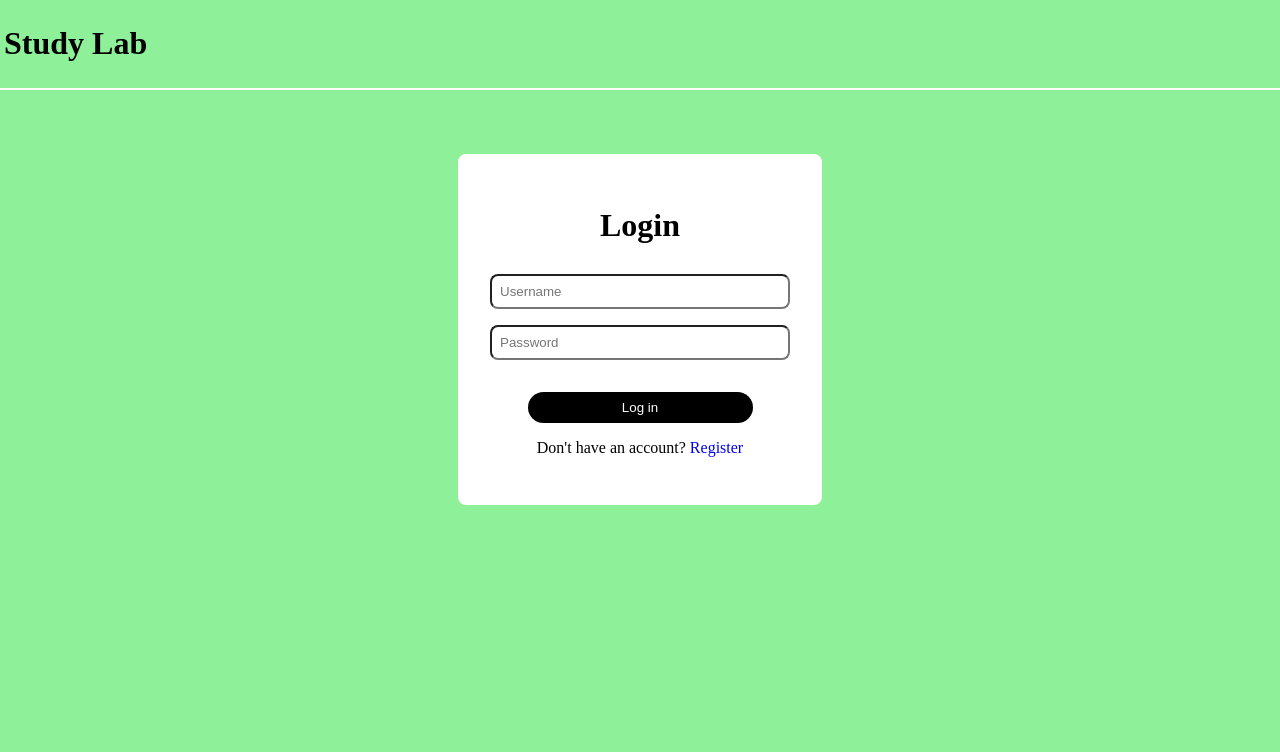
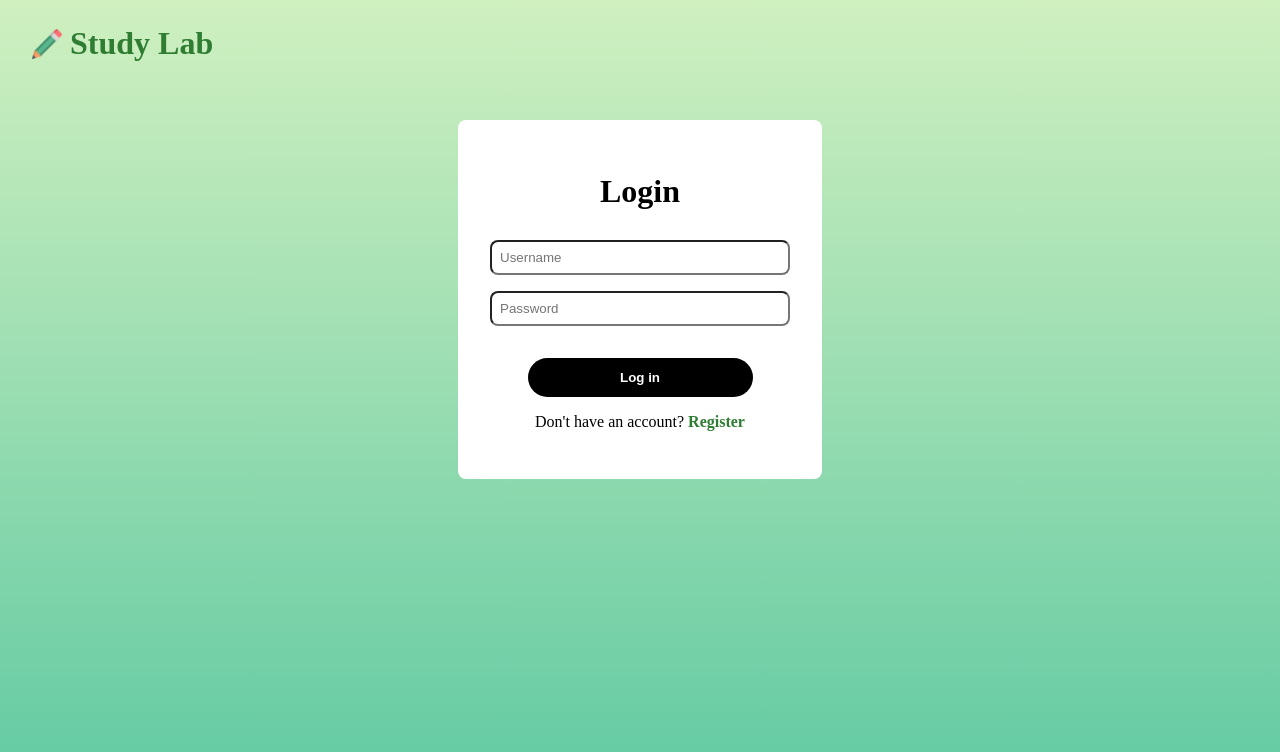
Before and after one commit to Mehereenm/Study-Lab, a plain HTML site: page Login_Page.html in a window 1280 px wide. Drawn offline with Linux system fonts and the light colour scheme.

Commit message:
Added logo icon + updated css

```diff
--- a/Login_Page.html
+++ b/Login_Page.html
@@ -10,6 +10,7 @@
 
     <!--Logo-->
     <div class="login_logo">
+        <img src="pictures/study_lab_icon.png">
         <h1>Study Lab</h1>
     </div>
 
--- a/style.css
+++ b/style.css
@@ -1,19 +1,32 @@
 body {
     height: 100vh;
     margin: 0;
-    background-color: rgb(142, 240, 152);
+    background: linear-gradient(#d0f0c0, #60c9a2);
 }
 
 .login_logo {
-    padding: 0.25rem;
-    border-bottom: 2px solid white;
+    display: flex;
+    justify-content: flex-start;
+    align-items: center;
+    padding: 0.25rem 2rem;
+}
+
+.login_logo h1 {
+    color: #2e7d32;
+    cursor: pointer;
+}
+
+.login_logo img {
+    height: 30px;
+    width: 30px;
+    margin-right: 0.5rem;
 }
 
 .login_wrapper {
     display: flex;
     justify-content: center;
     align-items: center;
-    padding: 4rem;
+    padding: 2rem;
 }
 
 .login_form {
@@ -34,14 +47,23 @@ body {
 
 .login_form button {
     width: 75%;
-    padding: 0.5rem;
+    padding: 0.75rem;
     margin-top: 1.5rem;
     border: none;
     border-radius: 40px;
     color: white;
     background-color: black;
+    font-weight: bold;
+    cursor: pointer;
+    transition: background-color 0.2s;
+}
+
+.login_form button:hover {
+  background-color: #2e7d32;
 }
 
 .register a {
-    text-decoration: none;
+  color: #2e7d32;
+  text-decoration: none;
+  font-weight: bold;
 }
```
Also changed, not shown: pictures/study_lab_icon.png (added).
